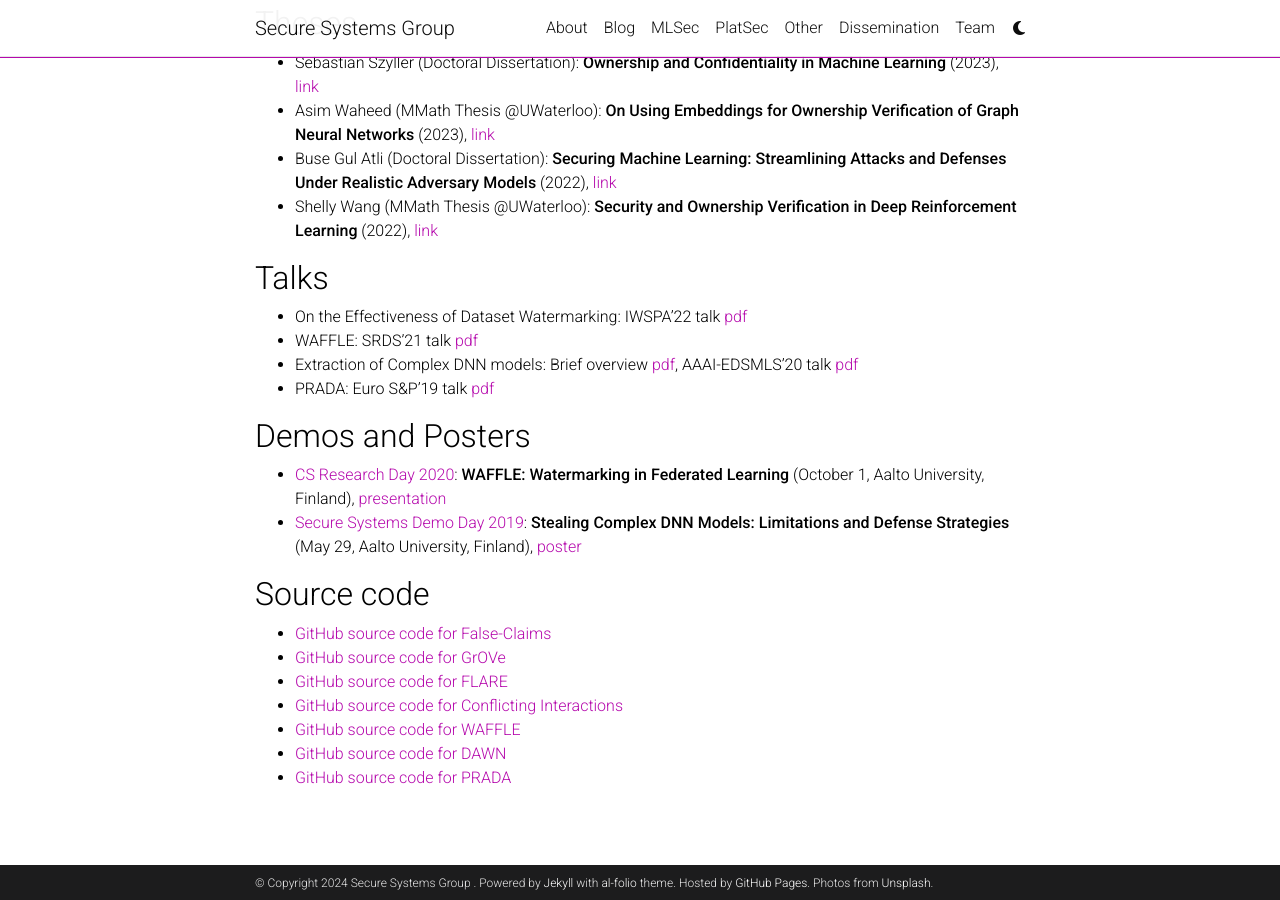
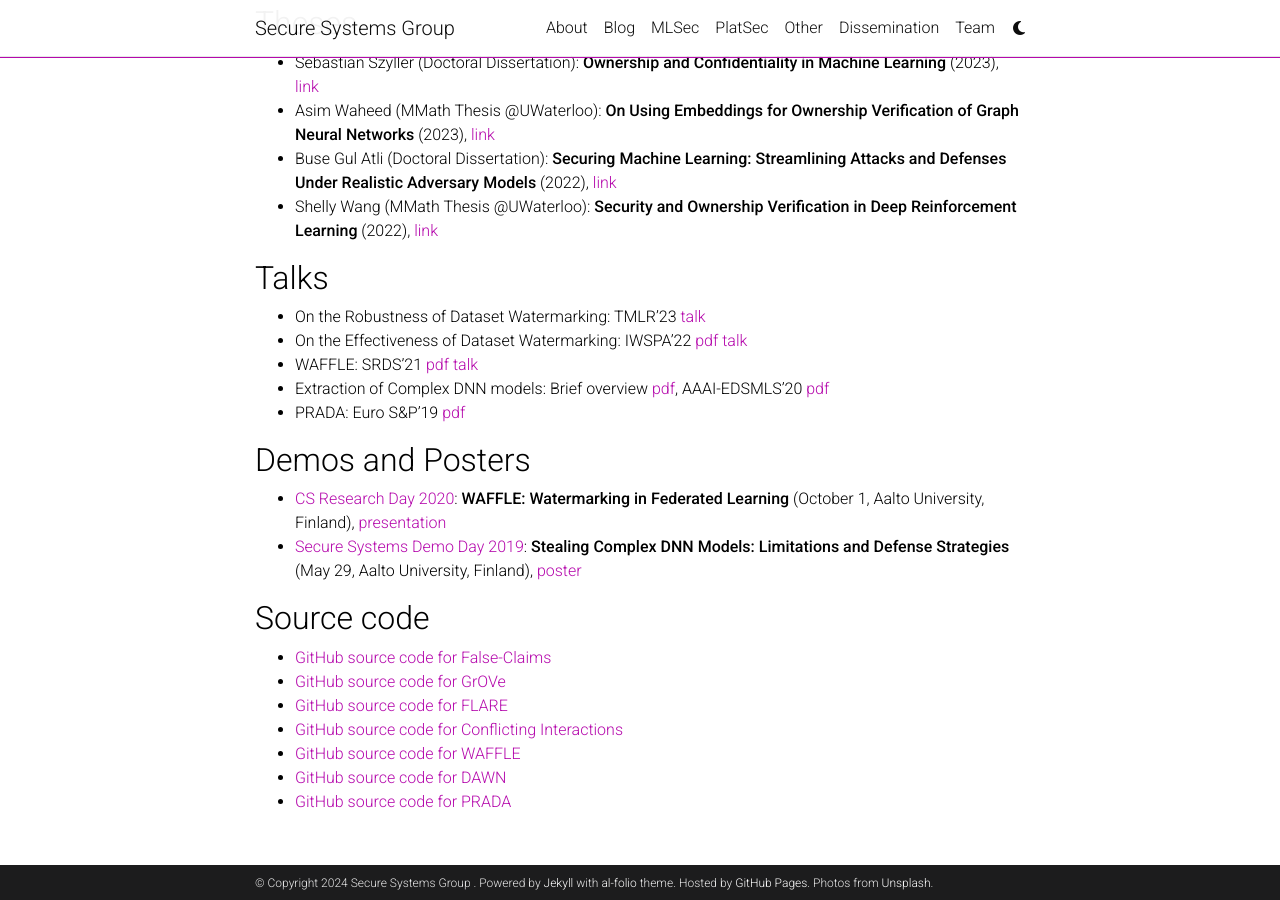
Before and after one commit to ssg-research/ssg-research.github.io, a Jekyll site: the page built from _projects/mlsec/modelExtDef.md, in a window 1280 px wide and 900 px high, scrolled down 1040 px. Built offline with Jekyll 4.4.1, drawn with Linux system fonts in a browser that asks for light colours; comment, search, counter and statistics services are not loaded; a style sheet for code colours, icons or effects is not loaded.

Commit message:
Update modelExtDef.md

```diff
--- a/_projects/mlsec/modelExtDef.md
+++ b/_projects/mlsec/modelExtDef.md
@@ -38,11 +38,11 @@ As machine learning (ML) applications become increasingly prevalent, protecting
 
 ## Talks
 
-
-- On the Effectiveness of Dataset Watermarking: IWSPA'22 talk [pdf](https://ssg.aalto.fi/wp-content/uploads/2022/05/IWSPA2022-DatasetWatermarking.pdf)
-- WAFFLE: SRDS'21 talk [pdf](https://ssg.aalto.fi/wp-content/uploads/2022/05/SRDS2021-WAFFLE.pdf)
-- Extraction of Complex DNN models: Brief overview [pdf](https://ssg.aalto.fi/wp-content/uploads/2020/02/IntelTalk_Jan_2020.pdf), AAAI-EDSMLS'20 talk [pdf](https://ssg.aalto.fi/wp-content/uploads/2019/12/EDSMLS_presentation.pdf)
-- PRADA: Euro S&P'19 talk [pdf](https://ssg.aalto.fi/wp-content/uploads/2019/08/EuroSP19.pdf)
+- On the Robustness of Dataset Watermarking: TMLR'23 [talk](https://www.youtube.com/watch?v=jZ3Lw98gfv8)
+- On the Effectiveness of Dataset Watermarking: IWSPA'22 [pdf](https://ssg.aalto.fi/wp-content/uploads/2022/05/IWSPA2022-DatasetWatermarking.pdf) [talk](https://www.youtube.com/watch?v=9whoREZim2U&list=PLabB1oNtPsdC7cbfHt0VacTaf1XB8Bmhz&index=10)
+- WAFFLE: SRDS'21 [pdf](https://ssg.aalto.fi/wp-content/uploads/2022/05/SRDS2021-WAFFLE.pdf) [talk](https://www.youtube.com/watch?v=C_zoHSU1wOs)
+- Extraction of Complex DNN models: Brief overview [pdf](https://ssg.aalto.fi/wp-content/uploads/2020/02/IntelTalk_Jan_2020.pdf), AAAI-EDSMLS'20 [pdf](https://ssg.aalto.fi/wp-content/uploads/2019/12/EDSMLS_presentation.pdf)
+- PRADA: Euro S&P'19 [pdf](https://ssg.aalto.fi/wp-content/uploads/2019/08/EuroSP19.pdf)
 
 ## Demos and Posters
 
```
